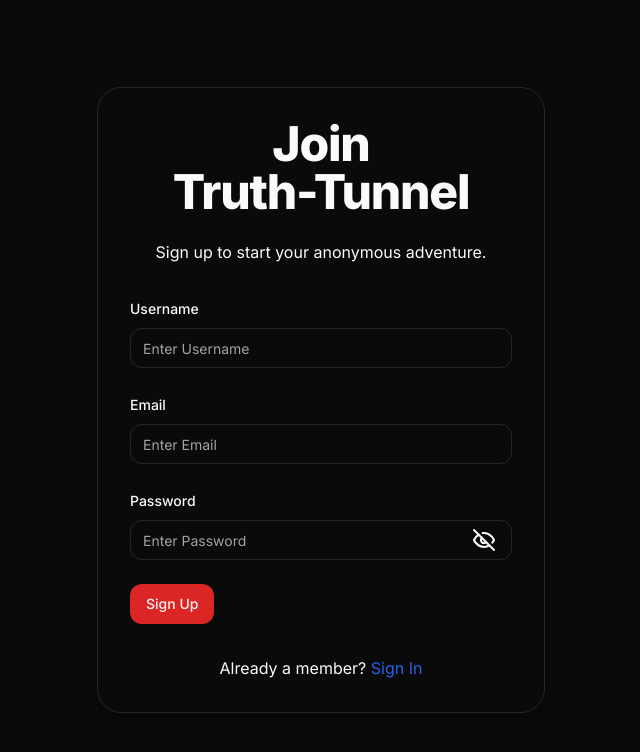
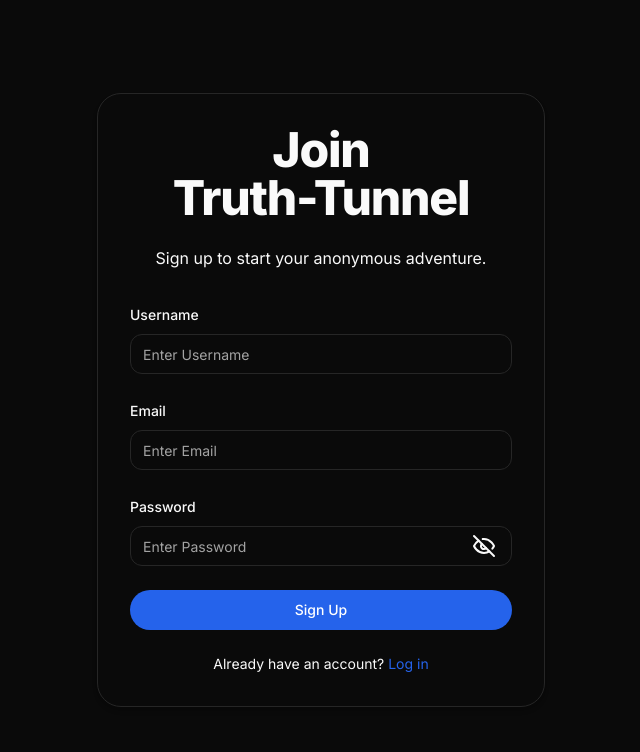
Before and after one commit to MitulSonagara/truth-tunnel, a Next.js app: page /sign-up in a window 1280 px wide. Shown: the top 752 px of the page, without its empty margins (319-959 px from the left). Built offline with nearby package versions, Linux system fonts and the light colour scheme.

Commit message:
Add common loaders and validation handling for authentication pages

```diff
--- a/src/app/(auth)/sign-in/page.tsx
+++ b/src/app/(auth)/sign-in/page.tsx
@@ -6,24 +6,24 @@ import { toast } from 'sonner';
 import { useForm } from "react-hook-form";
 import * as z from "zod";
 import Link from "next/link";
-import {signIn} from "next-auth/react"
-import { useEffect, useState, useCallback } from "react";
-import { useDebounce } from 'use-debounce';
+import { signIn } from "next-auth/react";
+import { useState } from "react";
 import { useRouter } from "next/navigation";
-import { signUpSchema } from "@/schemas/signUpSchema";
-import axios, { AxiosError } from "axios";
-import { ApiResponse } from "@/types/ApiResponse";
-import { Form, FormControl, FormDescription, FormField, FormItem, FormLabel, FormMessage } from "@/components/ui/form";
+import { signInSchema } from "@/schemas/signInSchema";
+import { Form, FormControl, FormField, FormItem, FormLabel, FormMessage } from "@/components/ui/form";
 import { Button } from "@/components/ui/button";
 import { Input } from "@/components/ui/input";
-import { Eye, EyeOff, Loader2 } from "lucide-react";
-import { signInSchema } from "@/schemas/signInSchema";
+import { Eye, EyeOff } from "lucide-react";
+import { Loader2 } from "lucide-react"; // Import Loader component
+import LoaderOverlay from "@/components/Loader";
 
 const Page = () => {
     const router = useRouter();
-    const [hidden, setHidden] = useState(true)
+    const [hidden, setHidden] = useState(true);
+    const [showLoaderOverlay, setShowLoaderOverlay] = useState(false);
+    const [loading, setLoading] = useState(false); // State for loading
 
-    //zod implementation
+    // zod implementation
     const form = useForm<z.infer<typeof signInSchema>>({
         resolver: zodResolver(signInSchema),
         defaultValues: {
@@ -33,27 +33,35 @@ const Page = () => {
     });
 
     const onSubmit = async (data: z.infer<typeof signInSchema>) => {
-        const result = await signIn('credentials', {
-            redirect:false,
+        setLoading(true); // Set loading to true
+        setShowLoaderOverlay(true);
+        try{
+            const result = await signIn('credentials', {
+            redirect: false,
             identifier: data.identifier,
-            password:data.password
-        })
+            password: data.password
+        });
 
-        if (result?.error) {
-            toast.error("Login Failed", { description: "Incorrect username or password" })
-        }
+        setLoading(false); // Reset loading to false
 
         if (result?.url) {
-            router.replace("/dashboard")
+            router.replace("/dashboard");
+        }
+        }catch(error){
+            console.error("Error in signin of user", error);
+            toast.error("Login Failed", { description: "Incorrect username or password" });
+        }finally{
+            setShowLoaderOverlay(false);
         }
     };
 
     return (
         <div className="flex justify-center items-center min-h-screen">
+            {showLoaderOverlay && <LoaderOverlay />}
             <div className="w-full max-w-md p-8 space-y-8 rounded-3xl shadow-md border">
                 <div className="text-center">
                     <h1 className="text-4xl font-extrabold tracking-tight lg:text-5xl mb-6">
-                        Join <br />Truth-Tunnel
+                        Join <br /> Truth-Tunnel
                     </h1>
                     <p className="mb-4">
                         Sign In to start your anonymous adventure.
@@ -82,8 +90,8 @@ const Page = () => {
                                 <FormItem>
                                     <FormLabel>Password</FormLabel>
                                     <div className="relative">
-                                        <div className="absolute right-4 top-1/2 -translate-y-1/2 py-2" onClick={()=>setHidden(!hidden)}>
-                                            { hidden ? <EyeOff/> : <Eye /> }
+                                        <div className="absolute right-4 top-1/2 -translate-y-1/2 py-2" onClick={() => setHidden(!hidden)}>
+                                            {hidden ? <EyeOff /> : <Eye />}
                                         </div>
                                         <FormControl>
                                             <Input className="rounded-xl" type={hidden ? "password" : "text"} placeholder="Enter Password" {...field} />
@@ -93,8 +101,8 @@ const Page = () => {
                                 </FormItem>
                             )}
                         />
-                        <Button type="submit" className="rounded-xl">
-                            Sign In
+                        <Button type="submit" className="rounded-xl" disabled={loading}>
+                            {loading ? <Loader2 className="animate-spin" /> : "Sign In"} {/* Loading indicator */}
                         </Button>
                     </form>
                 </Form>
--- a/src/app/(auth)/sign-up/page.tsx
+++ b/src/app/(auth)/sign-up/page.tsx
@@ -1,4 +1,3 @@
-/* eslint-disable react-hooks/rules-of-hooks */
 "use client";
 
 import { zodResolver } from "@hookform/resolvers/zod";
@@ -24,12 +23,14 @@ import {
 import { Button } from "@/components/ui/button";
 import { Input } from "@/components/ui/input";
 import { Eye, EyeOff, Loader2 } from "lucide-react";
+import LoaderOverlay from "@/components/Loader";
 
 const Page = () => {
   const [username, setUsername] = useState("");
   const [usernameMessage, setUsernameMessage] = useState("");
   const [isCheckingUsername, setIsCheckingUsername] = useState(false);
   const [isSubmitting, setIsSubmitting] = useState(false);
+  const [showLoaderOverlay, setShowLoaderOverlay] = useState(false);
   const [debouncedUsername] = useDebounce(username, 300);
   const router = useRouter();
 
@@ -54,8 +55,6 @@ const Page = () => {
           const response = await axios.get(
             `/api/check-username-unique?username=${debouncedUsername}`
           );
-          console.log(response);
-
           let msg = response.data.message;
           setUsernameMessage(msg);
         } catch (error) {
@@ -76,11 +75,17 @@ const Page = () => {
   }, [debouncedUsername]);
 
   const onSubmit = async (data: z.infer<typeof signUpSchema>) => {
-    setIsSubmitting(true);
+    setIsSubmitting(true); // Start showing the button loader
+    setShowLoaderOverlay(true); // Show the overlay loader
     try {
       const response = await axios.post<ApiResponse>("/api/sign-up", data);
       toast.success("Success", { description: response.data.message });
-      router.replace(`/verify/${data.username}`);
+
+
+      setTimeout(() => {
+        setShowLoaderOverlay(false);
+        router.replace(`/verify/${data.username}`);
+      }, 2000); // 2 seconds delay
     } catch (error) {
       console.error("Error in signup of user", error);
       const axiosError = error as AxiosError<ApiResponse>;
@@ -88,14 +93,15 @@ const Page = () => {
         axiosError.response?.data.message || "An error occurred"; // Fallback error message
       toast.error("Sign-up failed", { description: errorMessage });
     } finally {
-      setIsSubmitting(false);
+      setShowLoaderOverlay(false);
+      setIsSubmitting(false); // Stop showing the button loader
     }
   };
 
   return (
     <div className="flex justify-center items-center min-h-screen">
-      <div className="w-full max-w-md p-8 space-y-8  shadow-md border rounded-3xl">
-        {/* Fixed spacing issue */}
+      {showLoaderOverlay && <LoaderOverlay />}
+      <div className="w-full max-w-md p-8 space-y-8 shadow-md border rounded-3xl">
         <div className="text-center">
           <h1 className="text-4xl font-extrabold tracking-tight lg:text-5xl mb-6">
             Join <br />
@@ -153,8 +159,7 @@ const Page = () => {
                   </FormControl>
                   <FormMessage>
                     {form.formState.errors.email?.message}
-                  </FormMessage>{" "}
-                  {/* Display error message */}
+                  </FormMessage>
                 </FormItem>
               )}
             />
@@ -164,7 +169,6 @@ const Page = () => {
               render={({ field }) => (
                 <FormItem>
                   <FormLabel>Password</FormLabel>
-
                   <div className="relative">
                     <FormControl>
                       <Input
@@ -174,42 +178,34 @@ const Page = () => {
                         {...field}
                       />
                     </FormControl>
-                    <div className="absolute right-4 top-1/2 -translate-y-1/2 py-2" onClick={()=>setHidden(!hidden)}>
-                      { hidden ? <EyeOff/> : <Eye /> }
+                    <div
+                      className="absolute right-4 top-1/2 -translate-y-1/2 py-2 cursor-pointer"
+                      onClick={() => setHidden(!hidden)}
+                    >
+                      {hidden ? <EyeOff /> : <Eye />}
                     </div>
                   </div>
-
                   <FormMessage>
                     {form.formState.errors.password?.message}
-                  </FormMessage>{" "}
-                  {/* Display error message */}
+                  </FormMessage>
                 </FormItem>
               )}
             />
             <Button
               type="submit"
               disabled={isSubmitting}
-              className="rounded-xl"
+              className="w-full rounded-full bg-blue-600 text-white hover:bg-blue-500"
             >
-              {isSubmitting ? (
-                <>
-                  <Loader2 className="mr-4 h-4 w-4 animate-spin" />
-                  Please wait
-                </>
-              ) : (
-                "Sign Up"
-              )}
+              {isSubmitting ? <Loader2 className="animate-spin" /> : "Sign Up"}
             </Button>
+            <p className="text-center text-sm">
+              Already have an account?{" "}
+              <Link href="/login" className="text-blue-600 hover:underline">
+                Log in
+              </Link>
+            </p>
           </form>
         </Form>
-        <div className="text-center mt-4">
-          <p>
-            Already a member?{" "}
-            <Link href="/sign-in" className="text-blue-600 hover:text-blue-800">
-              Sign In
-            </Link>
-          </p>
-        </div>
       </div>
     </div>
   );
--- a/src/app/(auth)/verify/[username]/page.tsx
+++ b/src/app/(auth)/verify/[username]/page.tsx
@@ -9,11 +9,13 @@ import { ApiResponse } from '@/types/ApiResponse';
 import { zodResolver } from '@hookform/resolvers/zod';
 import axios, { AxiosError } from 'axios';
 import { useParams, useRouter } from 'next/navigation';
-import React from 'react';
+import React, { useState } from 'react';
 import { useForm } from 'react-hook-form';
 import * as z from 'zod';
+import LoaderOverlay from '@/components/Loader';
 
 const VerifyAccount = () => {
+    const [showLoaderOverlay, setShowLoaderOverlay] = useState(false);
     const router = useRouter()
 
     const params = useParams<{ username: string }>()
@@ -24,6 +26,7 @@ const VerifyAccount = () => {
 
     const onSubmit = async (data: z.infer<typeof verifySchema>) => {
         try {
+            setShowLoaderOverlay(true);
             const response = await axios.post(`/api/verify-code`, {
                 username: params.username,
                 code: data.code
@@ -35,12 +38,15 @@ const VerifyAccount = () => {
             const axiosError = error as AxiosError<ApiResponse>;
             let errorMessage = axiosError.response?.data.message;
             toast.error("Sign-up failed", { description: errorMessage })
+        }finally{
+            setShowLoaderOverlay(false);
         }
     }
 
 
     return (
         <div className="flex justify-center items-center min-h-screen">
+            {showLoaderOverlay && <LoaderOverlay />}
             <div className="w-full max-w-md p-8 space-y-8 rounded-lg shadow-md border">
                 <div className="text-center">
                     <h1 className="text-4xl font-extrabold tracking-tight lg:text-5xl mb-6">
--- /dev/null
+++ b/src/components/Loader.tsx
@@ -0,0 +1,9 @@
+import { Loader2 } from "lucide-react";
+
+const LoaderOverlay = () => (
+  <div className="fixed inset-0 flex items-center justify-center bg-gray-500 bg-opacity-50 z-50">
+    <Loader2 className="animate-spin h-10 w-10 text-white" />
+  </div>
+);
+
+export default LoaderOverlay;
```
Also changed, not shown: src/app/api/sign-up/route.ts (+8 -5 lines).
